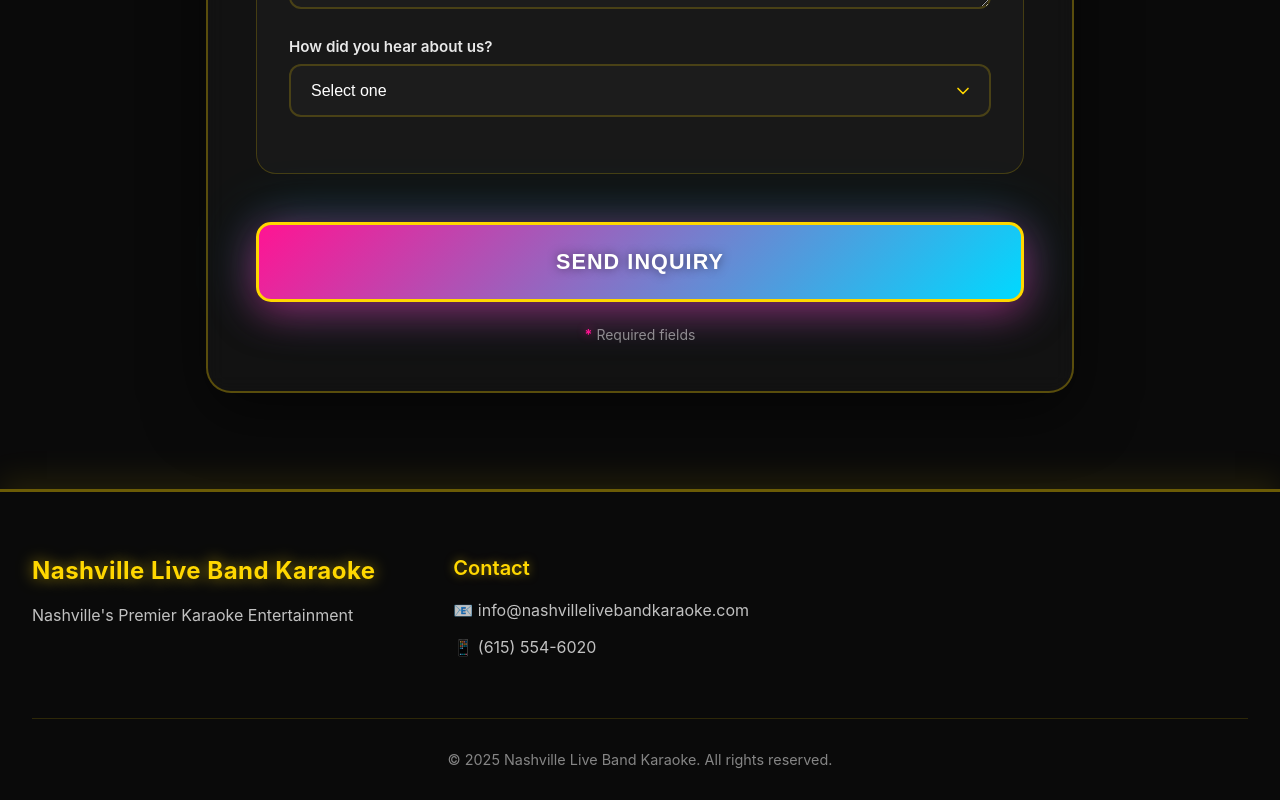
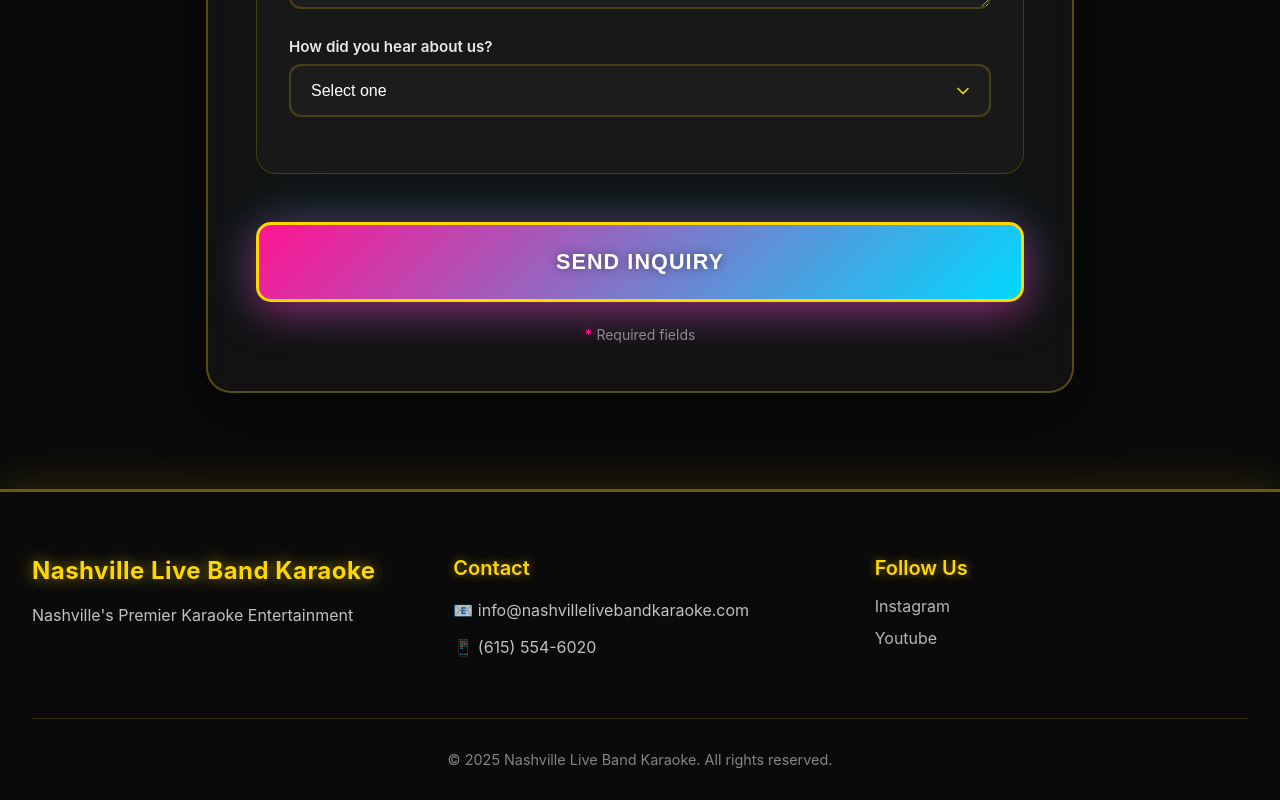
Before and after one commit to jonathanTyoung/karaoke-band-site, a React (Create React App) app: page / in a window 1280 px wide. Shown: the part 6352-7152 px from the top of the page. Built offline with nearby package versions, Linux system fonts and the light colour scheme.

Commit message:
updated socials links in footer

```diff
--- a/src/components/Footer.jsx
+++ b/src/components/Footer.jsx
@@ -18,18 +18,18 @@ const Footer = () => {
           </div>
 
           <div className="footer-section">
-            {/* <h4>Follow Us</h4>
+            <h4>Follow Us</h4>
             <div className="social-links">
-              <a href="https://facebook.com" target="_blank" rel="noopener noreferrer" aria-label="Facebook">
+              {/* <a href="https://facebook.com" target="_blank" rel="noopener noreferrer" aria-label="Facebook">
                 Facebook
-              </a>
-              <a href="https://instagram.com" target="_blank" rel="noopener noreferrer" aria-label="Instagram">
+              </a> */}
+              <a href="https://www.instagram.com/nashvillelivebandkaraoke/" target="_blank" rel="noopener noreferrer" aria-label="Instagram">
                 Instagram
               </a>
-              <a href="https://tiktok.com" target="_blank" rel="noopener noreferrer" aria-label="TikTok">
-                TikTok
+              <a href="https://www.youtube.com/channel/UCz_99924laysy_Jqhc9X4hg" target="_blank" rel="noopener noreferrer" aria-label="TikTok">
+                Youtube
               </a>
-            </div> */}
+            </div>
           </div>
         </div>
 
```
